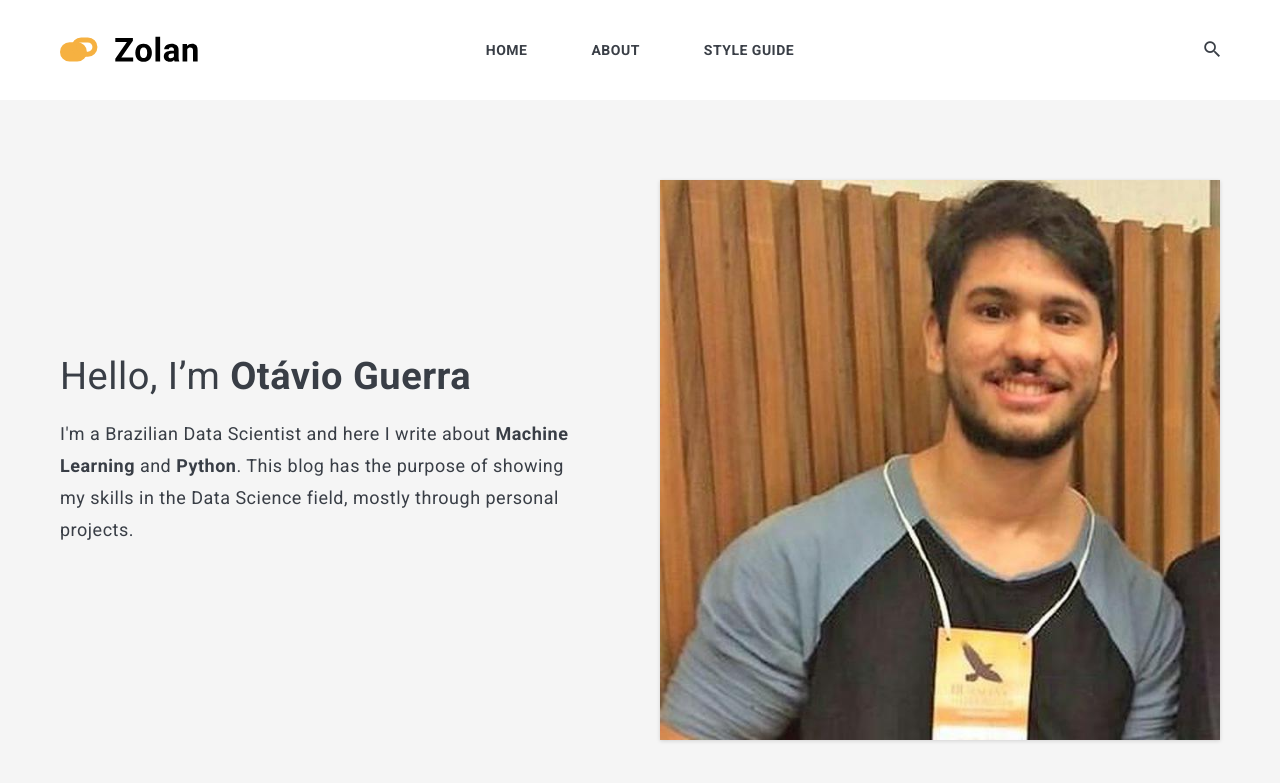
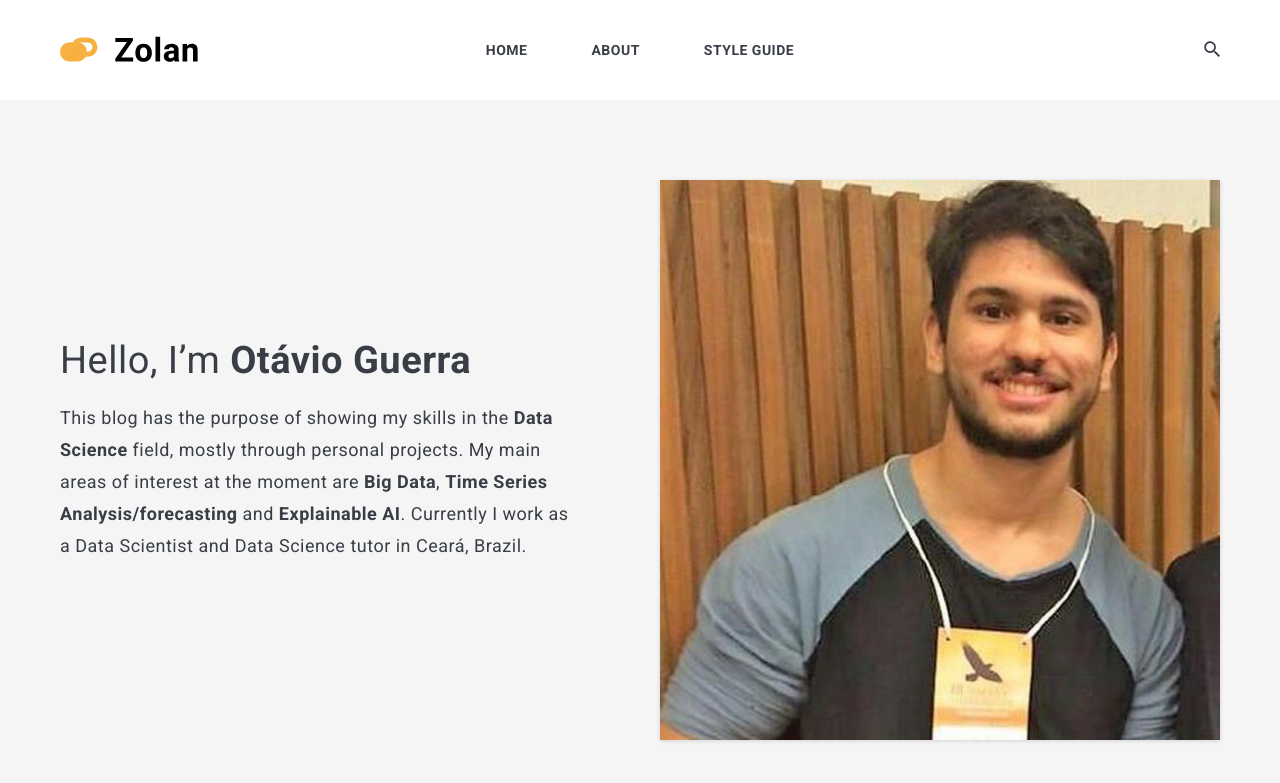
Before and after one commit to otaviomguerra/blog, a Jekyll site: the page built from index.html, in a window 1280 px wide and 900 px high. Shown: the top 783 px of the window. Built offline with Jekyll 4.4.1, drawn with Linux system fonts in a browser that asks for light colours; nearby versions of some CDN libraries; the list of posts is cut into pages by our own code.

Commit message:
Updated bio in main page

```diff
--- a/_data/settings.yml
+++ b/_data/settings.yml
@@ -11,7 +11,7 @@ author:
   name: Alex Rodriguez
   image: 01.jpg
   say-hello: Hello, I’m <strong>Otávio Guerra</strong>
-  bio: I'm a Brazilian Data Scientist and here I write about <strong>Machine Learning</strong> and <strong>Python</strong>. This blog has the purpose of showing my skills in the Data Science field, mostly through personal projects.
+  bio: This blog has the purpose of showing my skills in the <strong>Data Science</strong> field, mostly through personal projects. My main areas of interest at the moment are <strong>Big Data</strong>, <strong>Time Series Analysis/forecasting</strong> and <strong>Explainable AI</strong>. Currently I work as a Data Scientist and Data Science tutor in Ceará, Brazil.
 
 
 #-------------------------------
```
